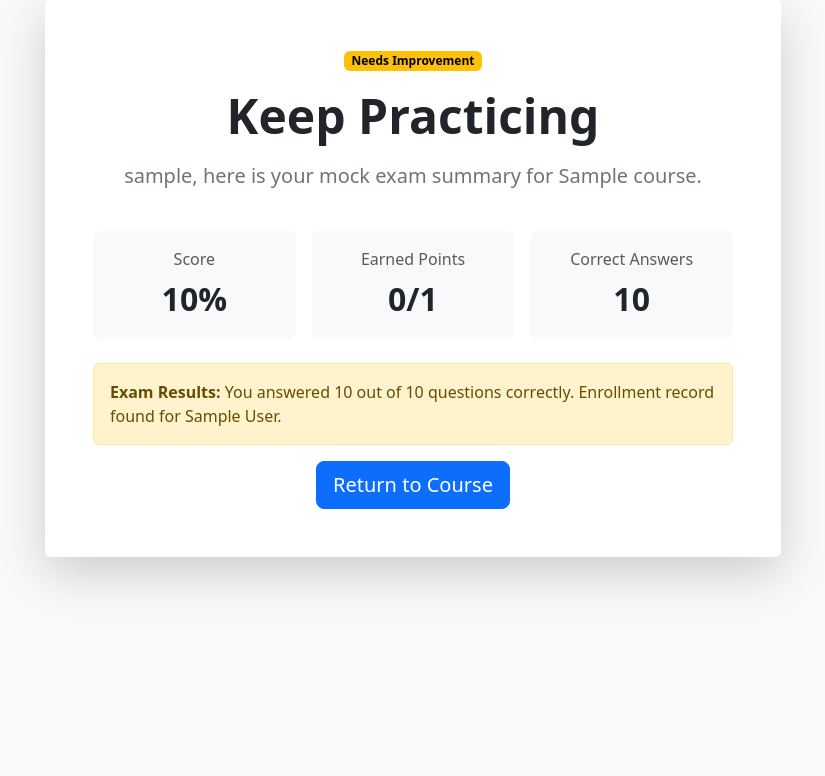
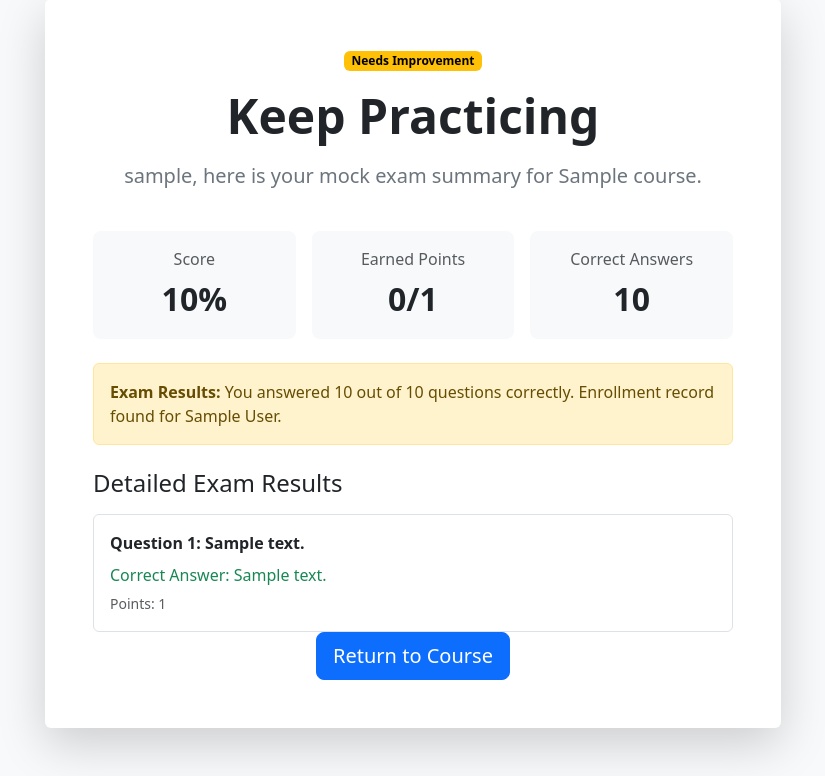
Before and after one commit to hamzamehmood46-cpu/Course_online_app, a Django app: page /submission/1/result/ in a window 1280 px wide. Shown: the part 49-825 px from the top of the page, without its empty margins (227-1052 px from the left). Before the commit the page ends 635 px from the top, so only its background shows below. Run offline with Django 5.2, Linux system fonts and the light colour scheme; tables that the repository leaves empty hold one stand-in row (values such as "Sample post").

Commit message:
Add detailed exam results to result page

```diff
--- a/onlinecourse/templates/onlinecourse/exam_result_bootstrap.html
+++ b/onlinecourse/templates/onlinecourse/exam_result_bootstrap.html
@@ -56,6 +56,25 @@
                             {% endif %}
                         </div>
 
+                        <div class="text-start mt-4">
+                            <h2 class="h4 mb-3">Detailed Exam Results</h2>
+                            <div class="list-group">
+                                {% for result in question_results %}
+                                <div class="list-group-item py-3">
+                                    <p class="fw-semibold mb-2">
+                                        Question {{ forloop.counter }}:
+                                        {{ result.question_text }}
+                                    </p>
+                                    <p class="mb-1 text-success">
+                                        Correct Answer{% if result.correct_choices|length > 1 %}s{% endif %}:
+                                        {{ result.correct_choices|join:", " }}
+                                    </p>
+                                    <small class="text-muted">Points: {{ result.grade }}</small>
+                                </div>
+                                {% endfor %}
+                            </div>
+                        </div>
+
                         <a href="{% url 'course_detail' course.id %}" class="btn btn-primary btn-lg">
                             Return to Course
                         </a>
--- a/onlinecourse/views.py
+++ b/onlinecourse/views.py
@@ -82,6 +82,18 @@ def show_exam_result(request, submission_id):
         for lesson in course.lessons.prefetch_related("questions__choices").all()
         for question in lesson.questions.all()
     ]
+    question_results = []
+    for question in questions:
+        correct_choices = [
+            choice.choice_text for choice in question.choices.all() if choice.is_correct
+        ]
+        question_results.append(
+            {
+                "question_text": question.question_text,
+                "correct_choices": correct_choices,
+                "grade": question.grade,
+            }
+        )
     possible_score = sum(question.grade for question in questions)
     total_score = int((submission.score / 100) * possible_score) if possible_score else 0
     enrollment = course.learners.filter(
@@ -98,5 +110,6 @@ def show_exam_result(request, submission_id):
             "passed": passed,
             "total_score": total_score,
             "possible_score": possible_score,
+            "question_results": question_results,
         },
     )
```
